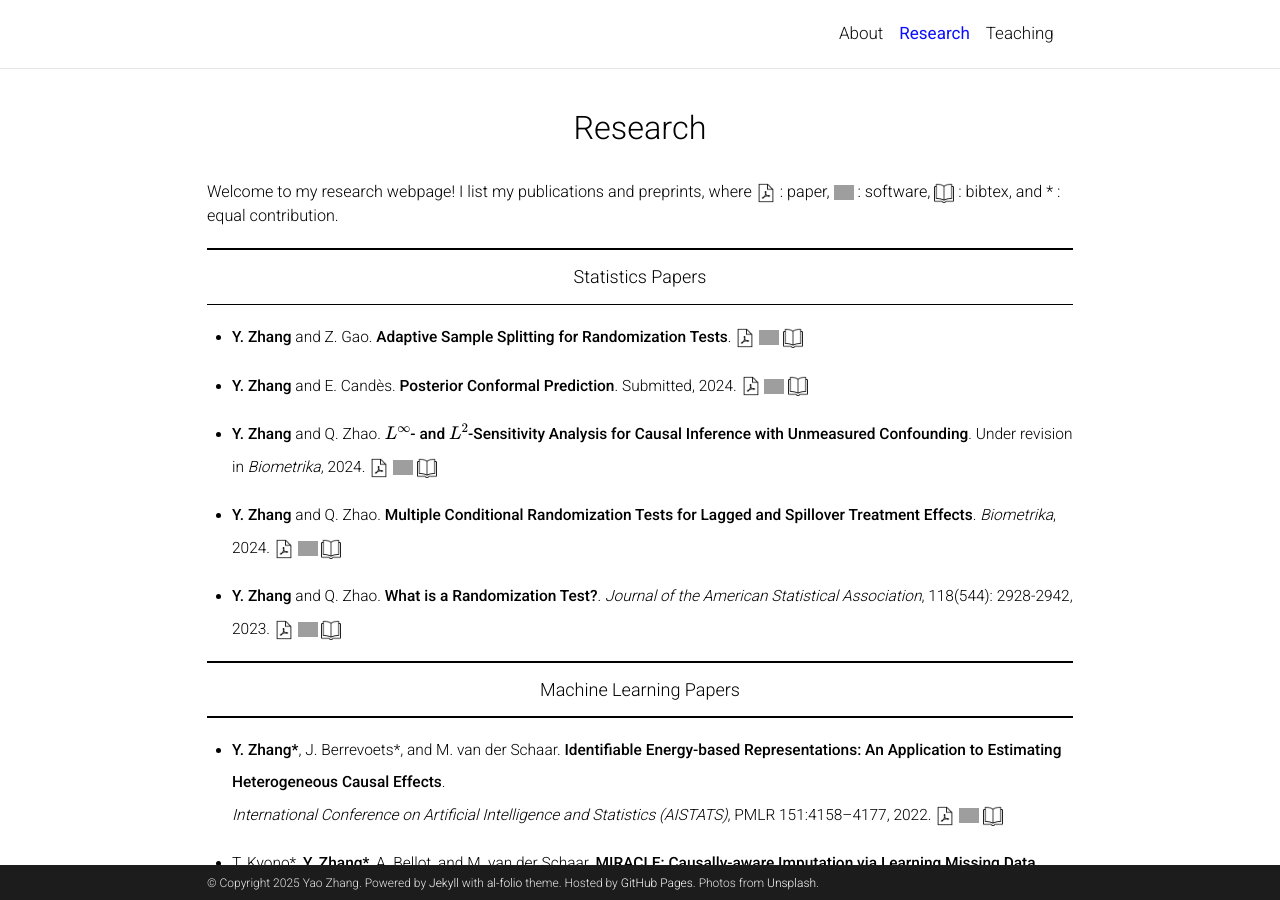
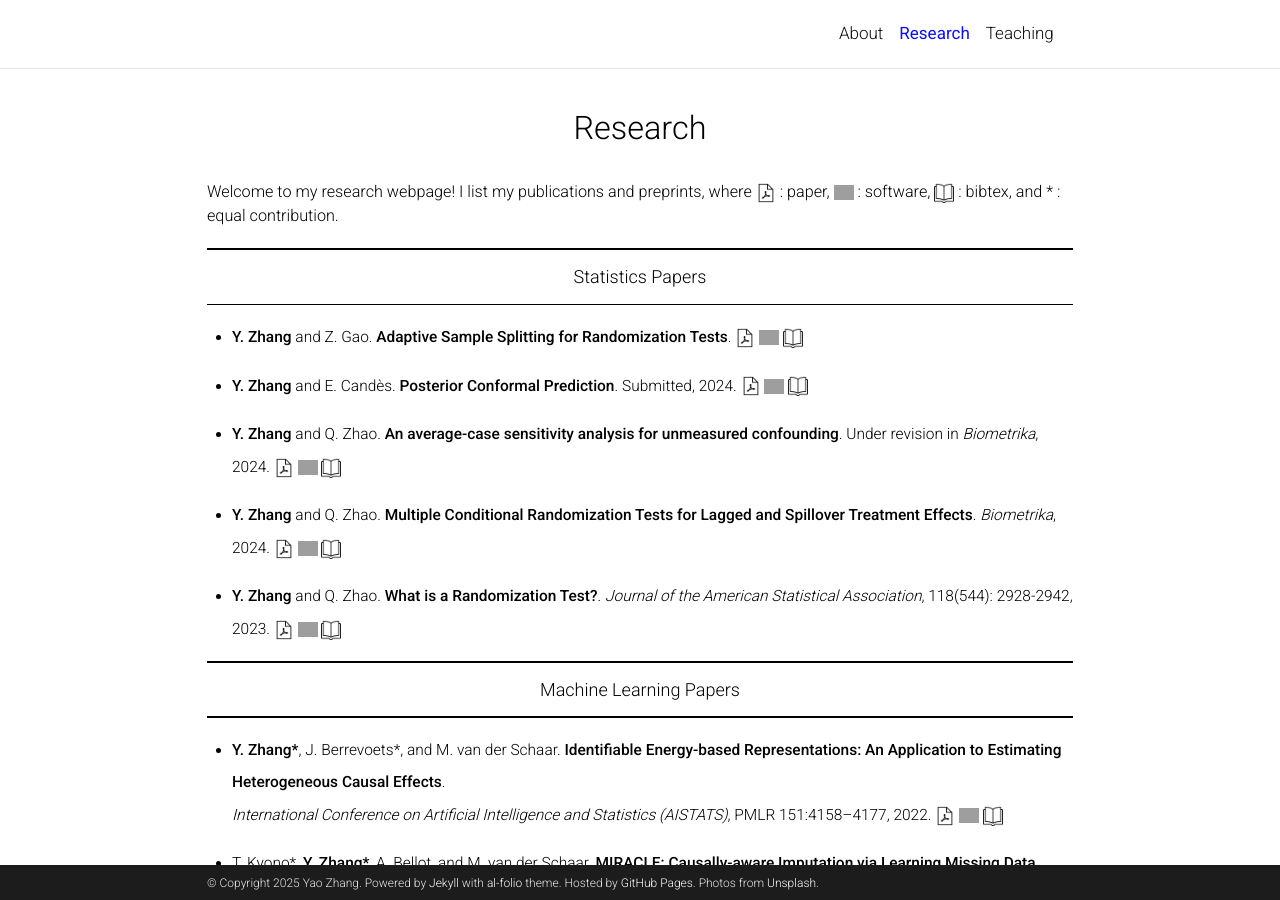
Before and after one commit to yaozhang24/yaozhang.github.io, a Jekyll site: the page built from docs/_pages/research.md, in a window 1280 px wide and 900 px high. Built offline with Jekyll 4.4.1, drawn with Linux system fonts in a browser that asks for light colours; comment, search, counter and statistics services are not loaded; a style sheet for code colours, icons or effects is not loaded; grey boxes are pictures that could not be loaded.

Commit message:
Update website content

```diff
--- a/docs/_pages/research.md
+++ b/docs/_pages/research.md
@@ -87,7 +87,7 @@ and * : equal contribution.
 - **Y. Zhang** and E. Candès. **Posterior Conformal Prediction**. Submitted, 2024. [<img src="../assets/img/pdf-icon.png" width="20px" alt="PDF">](https://arxiv.org/abs/2409.19712) [<img src="../assets/img/github-icon.png" width="20px" alt="GitHub">](https://github.com/yaozhang24/pcp) <a href="../assets/bibliography/pcp.txt" target="_blank"><img src="../assets/img/bibtex-icon.png" width="20px" alt="BibTeX"></a>
 
 
-- **Y. Zhang** and Q. Zhao. **$$L^\infty$$- and $$L^2$$-Sensitivity Analysis for Causal Inference with Unmeasured Confounding**.  Under revision in *Biometrika*, 2024. [<img src="../assets/img/pdf-icon.png" width="20px" alt="PDF">](https://arxiv.org/abs/2211.04697) [<img src="../assets/img/github-icon.png" width="20px" alt="GitHub">](https://github.com/yaozhang24/l2sa) <a href="../assets/bibliography/sa.txt" target="_blank"><img src="../assets/img/bibtex-icon.png" width="20px" alt="BibTeX"></a>
+- **Y. Zhang** and Q. Zhao. **An average-case sensitivity analysis for unmeasured confounding**.  Under revision in *Biometrika*, 2024. [<img src="../assets/img/pdf-icon.png" width="20px" alt="PDF">](https://arxiv.org/abs/2211.04697) [<img src="../assets/img/github-icon.png" width="20px" alt="GitHub">](https://github.com/yaozhang24/l2sa) <a href="../assets/bibliography/sa.txt" target="_blank"><img src="../assets/img/bibtex-icon.png" width="20px" alt="BibTeX"></a>
 
 
 - **Y. Zhang** and Q. Zhao. **Multiple Conditional Randomization Tests for Lagged and Spillover Treatment Effects**. *Biometrika*, 2024. [<img src="../assets/img/pdf-icon.png" width="20px" alt="PDF">](https://arxiv.org/abs/2104.10618) [<img src="../assets/img/github-icon.png" width="20px" alt="GitHub">](https://github.com/yaozhang24/mcrt)
```
Also changed, not shown: 1 other file.
